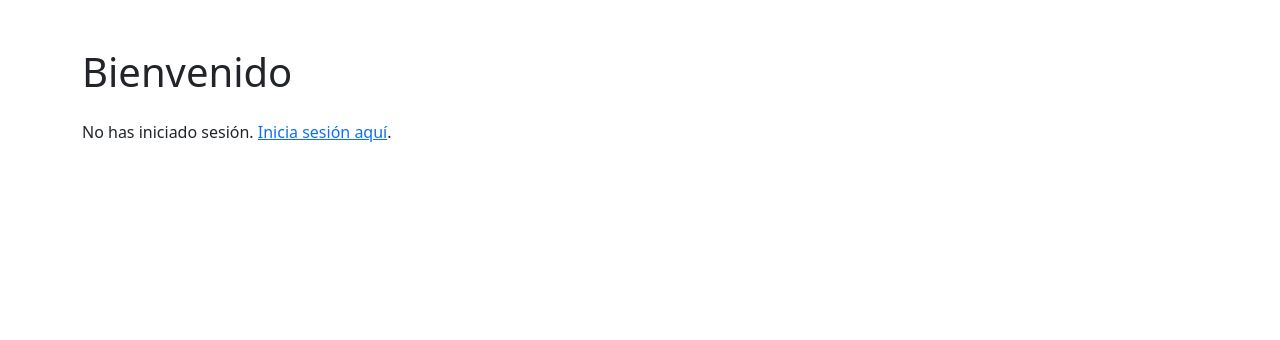
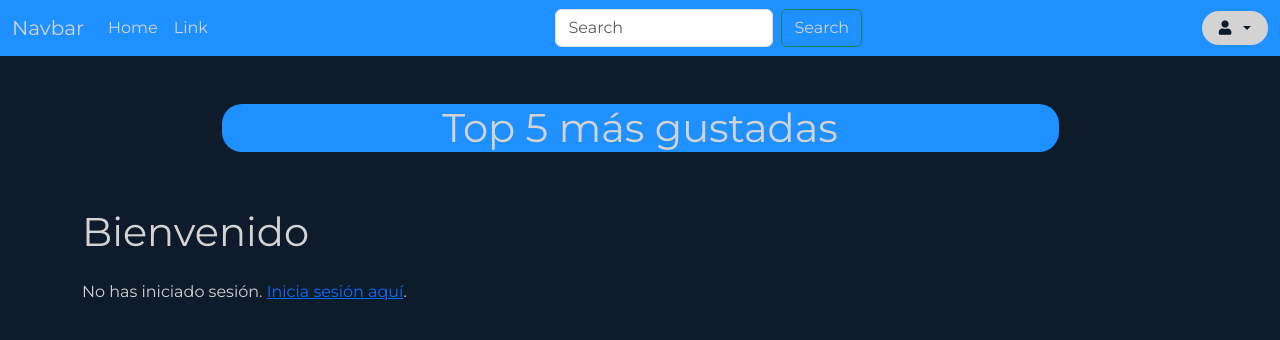
Before and after one commit to ChristianMonrabal/MyNetflix, a PHP site: page / in a window 1280 px wide. Shown: the top 340 px of the page. Run offline with PHP 8.4, Linux system fonts and the light colour scheme.

Commit message:
FrontEnd V1

```diff
--- /dev/null
+++ b/css/index.css
@@ -0,0 +1,75 @@
+@import url('https://fonts.googleapis.com/css2?family=Montserrat:wght@400;700&display=swap');
+
+* {
+    margin: 0;
+    padding: 0;
+    box-sizing: border-box;
+    /* color: rgba(211, 211, 211, 1); */
+    font-family: 'Montserrat', sans-serif;
+}
+
+body {
+    color: rgba(211, 211, 211, 1);
+
+}
+
+#titleIn {
+    background-color: rgba(30, 144, 255, 1);
+    border-radius: 20px;
+    width: 75%;
+    color: rgba(211, 211, 211, 1) !important;
+}
+
+.usuario-logueado {
+    background-color: rgba(211, 211, 211, 1);
+    padding: 8px 15px;
+    border-radius: 20px;
+    color: rgba(13, 27, 42, 1);
+    ;
+    font-weight: bold;
+    border: 2px solid rgba(211, 211, 211, 1);
+    display: flex;
+    align-items: center;
+    font-size: 0.9rem;
+    cursor: pointer;
+    transition: all 0.3s ease;
+}
+
+.usuario-logueado:hover {
+    background-color: rgba(13, 27, 42, 1);
+    color: rgba(211, 211, 211, 1);
+    border-color: rgba(211, 211, 211, 1);
+}
+
+.usuario-logueado i {
+    margin-right: 5px;
+}
+
+.dropdown-menu {
+    border-radius: 15px;
+    box-shadow: 0 2px 10px rgba(0, 0, 0, 0.1);
+    border: none;
+    padding: 8px;
+    background-color: rgba(211, 211, 211, 1);
+}
+
+.dropdown-item {
+    border-radius: 10px;
+    padding: 8px 15px;
+    color: #dc3545;
+    font-weight: 600;
+    transition: all 0.2s ease;
+}
+
+.dropdown-item:hover {
+    background-color: #dc3545;
+    color: rgba(211, 211, 211, 1);
+}
+
+.dropdown-item i {
+    margin-right: 8px;
+}
+
+.navbar-custom {
+    background-color: rgba(30, 144, 255, 1);
+}
--- a/index.php
+++ b/index.php
@@ -13,22 +13,66 @@ if (isset($_SESSION['email'])) {
 
 <!DOCTYPE html>
 <html lang="es">
+
 <head>
     <meta charset="UTF-8">
     <meta name="viewport" content="width=device-width, initial-scale=1.0">
-    <title>Inicio</title>
-    <link href="https://cdn.jsdelivr.net/npm/bootstrap@5.3.0/dist/css/bootstrap.min.css" rel="stylesheet">
+    <title>NetHub</title>
+    <link href="https://cdn.jsdelivr.net/npm/bootstrap@5.3.3/dist/css/bootstrap.min.css" rel="stylesheet" integrity="sha384-QWTKZyjpPEjISv5WaRU9OFeRpok6YctnYmDr5pNlyT2bRjXh0JMhjY6hW+ALEwIH" crossorigin="anonymous">
+    <script src="https://cdn.jsdelivr.net/npm/bootstrap@5.3.3/dist/js/bootstrap.bundle.min.js" integrity="sha384-YvpcrYf0tY3lHB60NNkmXc5s9fDVZLESaAA55NDzOxhy9GkcIdslK1eN7N6jIeHz" crossorigin="anonymous"></script>
+    <link rel="stylesheet" href="https://cdnjs.cloudflare.com/ajax/libs/font-awesome/5.15.4/css/all.min.css">
+    <link rel="stylesheet" href="./css/index.css">
+
 </head>
-<body>
+
+<body style="background-color: rgba(13, 27, 42, 1);">
+    <nav class="navbar navbar-custom navbar-expand-lg">
+        <div class="container-fluid">
+            <a style="color: rgba(211, 211, 211, 1);" class="navbar-brand" href="#">Navbar</a>
+            <button class="navbar-toggler" type="button" data-bs-toggle="collapse" data-bs-target="#navbarSupportedContent" aria-controls="navbarSupportedContent" aria-expanded="false" aria-label="Toggle navigation">
+                <span class="navbar-toggler-icon"></span>
+            </button>
+            <div class="collapse navbar-collapse" id="navbarSupportedContent">
+                <ul class="navbar-nav me-auto mb-2 mb-lg-0">
+                    <li class="nav-item">
+                        <a style="color: rgba(211, 211, 211, 1);" class="nav-link active" aria-current="page" href="#">Home</a>
+                    </li>
+                    <li class="nav-item">
+                        <a style="color: rgba(211, 211, 211, 1);" class="nav-link" href="#">Link</a>
+                    </li>
+                </ul>
+                <form class="d-flex me-auto" role="search">
+                    <input class="form-control me-2" type="search" placeholder="Search" aria-label="Search">
+                    <button style="color: rgba(211, 211, 211, 1);" class="btn btn-outline-success" type="submit">Search</button>
+                </form>
+                <div class="dropdown">
+                    <button class="usuario-logueado dropdown-toggle" type="button" id="dropdownMenuButton" data-bs-toggle="dropdown" aria-expanded="false">
+                        <i class="fas fa-user me-2"></i>
+                        <?= htmlspecialchars($email) ?>
+                    </button>
+                    <ul class="dropdown-menu dropdown-menu-end" aria-labelledby="dropdownMenuButton">
+                        <li><a class="dropdown-item" href="./logout.php"><i class="fas fa-sign-out-alt me-2"></i>Cerrar Sesión</a></li>
+                    </ul>
+                </div>
+            </div>
+        </div>
+    </nav>
+    <div class="container">
+        <div class="row">
+            <div class="col-12 d-flex justify-content-center">
+                <h1 id="titleIn" class="text-center text-white mt-5">Top 5 más gustadas</h1>
+            </div>
+        </div>
+    </div>
     <div class="container mt-5">
         <?php if ($email): ?>
             <h1 class="mb-4">Bienvenido</h1>
-            <p>Has iniciado sesión como: <?php echo htmlspecialchars($email); ?></p>
-            <a href="./php/logout.php" class="btn btn-danger">Cerrar sesión</a>
+            <p>Has iniciado sesión como: </p>
         <?php else: ?>
             <h1 class="mb-4">Bienvenido</h1>
             <p>No has iniciado sesión. <a href="./public/signin.php">Inicia sesión aquí</a>.</p>
         <?php endif; ?>
     </div>
 </body>
+
 </html>
```
